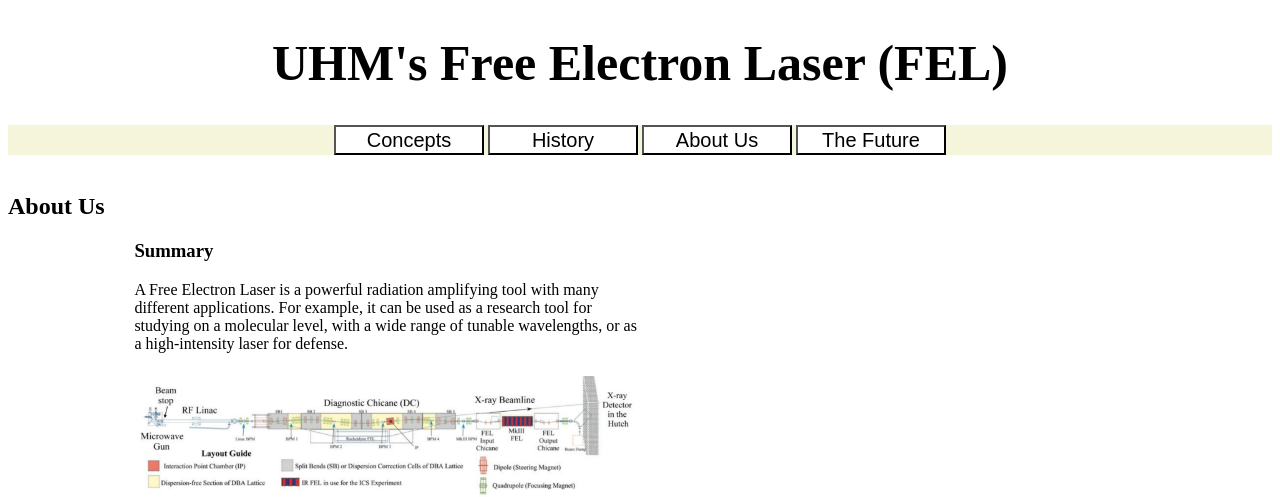
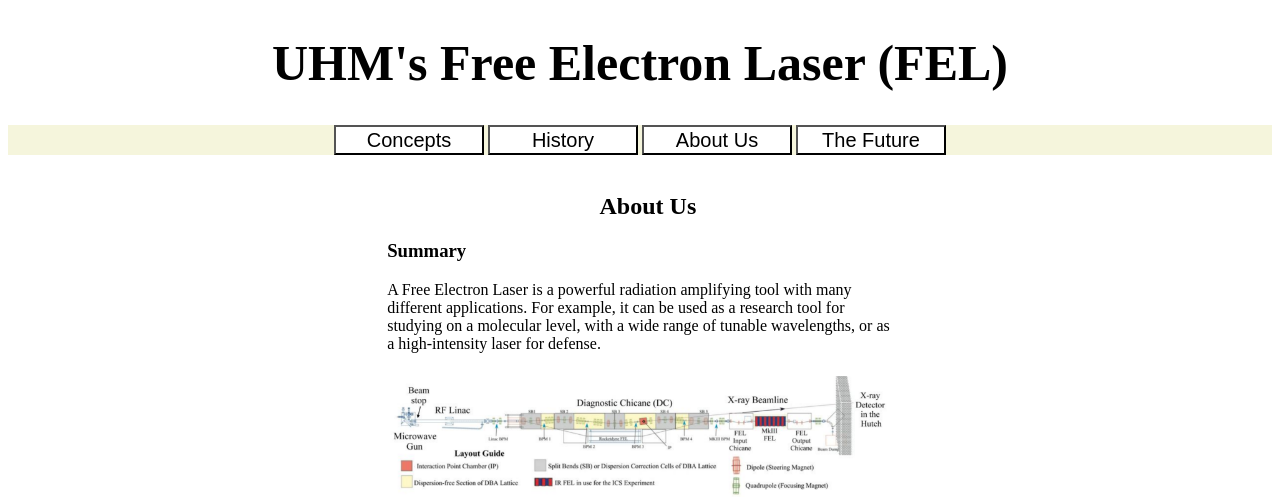
Before and after one commit to PlaceholderHuman/FEL, a plain HTML site: page index.html in a window 1280 px wide. Shown: the top 497 px of the page. Drawn offline with Linux system fonts and the light colour scheme.

Commit message:
Add files via upload

```diff
--- a/index.html
+++ b/index.html
@@ -18,8 +18,8 @@
     <span><button id = "future" onclick = "future()">The Future</button></span>
   </div>
   <br>
-  <h2>About Us</h2>
   <div id = "chest">
+    <h2>About Us</h2>
     <h3>Summary</h3>
     <p>
       A Free Electron Laser is a powerful radiation amplifying tool with many different applications. For example, it can be used as a research tool for studying on a molecular level, with a wide range of tunable wavelengths, or as a high-intensity laser for defense.
--- a/style.css
+++ b/style.css
@@ -15,6 +15,7 @@ button{
     height: 30px;
     font-size: 20px;
 }
+
 button:hover {
     background-color: #04AA6D; /* Green */
     color: white;
@@ -25,12 +26,14 @@ button:hover {
 position: relative;
 text-align: left;
 width: 40%;
-left: 10%;
+left: 30%;
 }
 h2{
-    left: 50%;
+    left: 92%;
+    /*fix this ;-;*/
     position:relative;
     transform: translate(-50%, 0%);
+
 }
 /*side note the imges below are placed within a div box, so the sizing is different*/
 .Iimg1{
```
